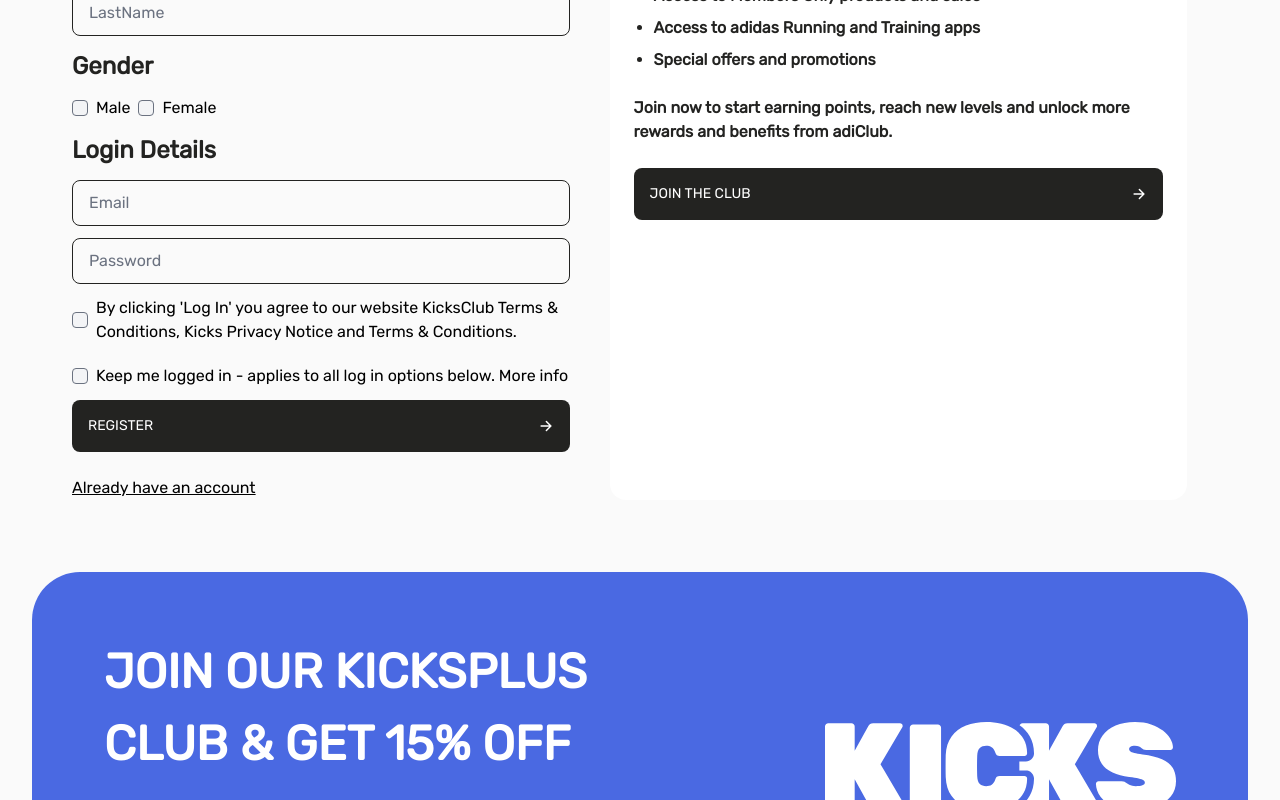
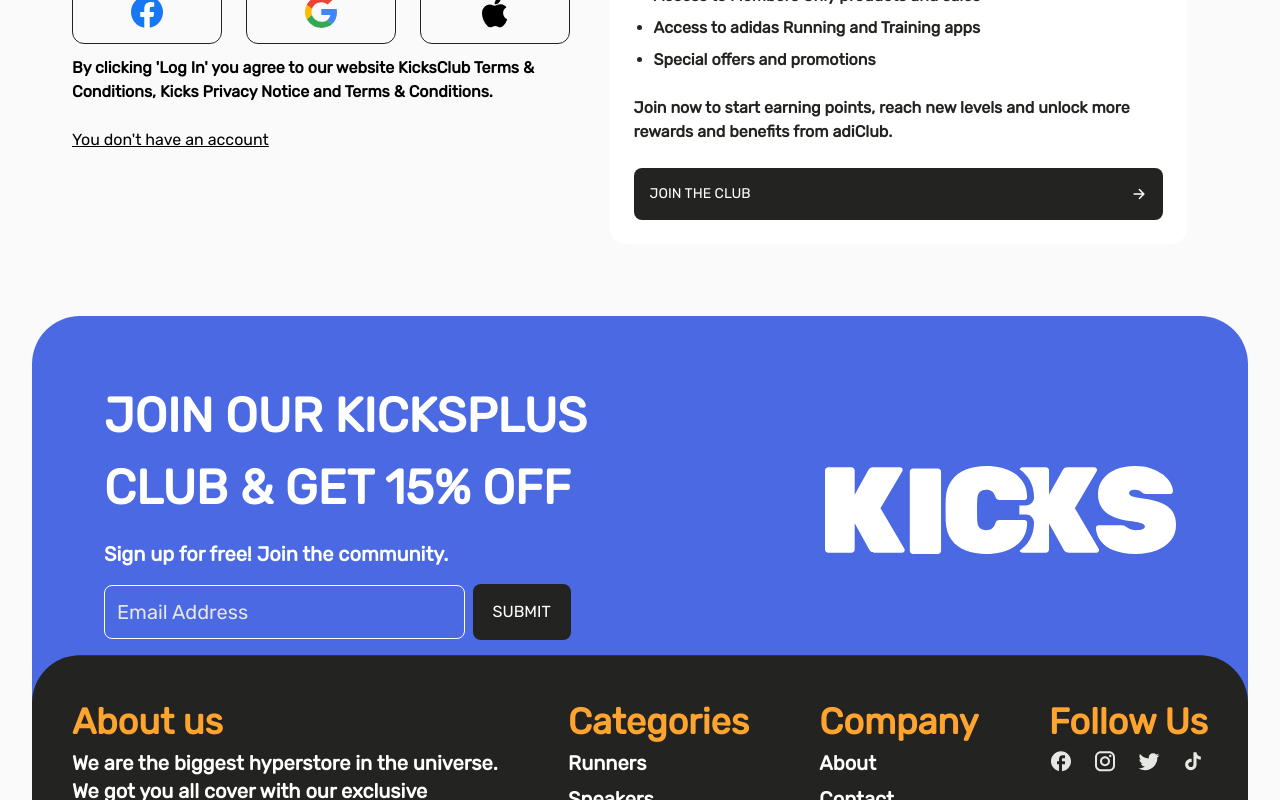
Before and after one commit to BelkacemYerfa/Kicks, a React (Vite) app in the folder client/: page /auth in a window 1280 px wide. Shown: the part 500-1300 px from the top of the page. Built offline with nearby package versions, Linux system fonts and the light colour scheme.

Commit message:
fixing some performance issues

```diff
--- a/client/src/Components/auth/Auth.jsx
+++ b/client/src/Components/auth/Auth.jsx
@@ -1,16 +1,20 @@
-import { useState } from "react";
+import { lazy, useState, useTransition } from "react";
 import { Login } from "./LogIn/Login";
-import { SignUp } from "./SignIn/SignUp";
+const SignUp = lazy(() => import("./SignIn/SignUp"));
 
 export const Auth = () => {
   const [LogForm, setLogForm] = useState(false);
+  const [, startTransition] = useTransition();
+
   const handleToggleState = () => {
-    setLogForm(!LogForm);
+    startTransition(() => {
+      setLogForm(!LogForm);
+    });
   };
   return (
     <div className="w-[95%] flex flex-col md:flex-row gap-y-6 md:justify-between">
       <div className="w-full md:w-1/2">
-        {LogForm ? (
+        {!LogForm ? (
           <>
             <Login />
             <br />
@@ -32,7 +36,7 @@
           </>
         )}
       </div>
-      <div className="bg-white py-6 px-4 md:px-6 rounded-2xl w-full md:w-1/2 ">
+      <div className="bg-white py-6 px-4 md:px-6 rounded-2xl w-full md:w-1/2 h-fit">
         <div className="text-ViewDetails">
           <h2 className="text-[36px] font-semibold ">
             Join Kicks Club Get Rewarded Today.
--- a/client/src/Components/auth/SignIn/SignUp.jsx
+++ b/client/src/Components/auth/SignIn/SignUp.jsx
@@ -1,4 +1,4 @@
-export const SignUp = () => {
+const SignUp = () => {
   return (
     <div className=" flex flex-col gap-y-3 md:px-10 w-full ">
       <h2 className="text-ViewDetails text-[32px] font-semibold">Register</h2>
@@ -175,3 +175,5 @@
     </div>
   );
 };
+
+export default SignUp;
--- a/client/src/Components/shared/Footer.jsx
+++ b/client/src/Components/shared/Footer.jsx
@@ -15,7 +15,7 @@
               name="Email"
               id="Email"
               placeholder="Email Address"
-              className="text-white text-xl outline-none w-1/2 bg-transparent rounded-lg py-3 px-3 border border-solid border-white"
+              className="text-white text-xl outline-none w-1/2 bg-transparent rounded-lg py-3 px-3 border border-solid border-white placeholder:text-FooterTitle"
             />
             <button
               type="submit"
--- a/client/src/Components/shared/Navigationbar.jsx
+++ b/client/src/Components/shared/Navigationbar.jsx
@@ -5,6 +5,7 @@
 import { ChoiceDropDown } from "./NavComponents/ChoiceDropDown";
 import { mediaPhone } from "../../static/mediaQueries";
 import dropSvg from "../../assets/dropdonw.svg";
+import { Link } from "react-router-dom";
 import { motion } from "framer-motion";
 
 export const Navigationbar = () => {
@@ -20,10 +21,7 @@
     });
   }, []);
   return (
-    <nav
-      className="flex items-center duration-300 ease-in-out justify-center w-full
-       "
-    >
+    <nav className="flex items-center duration-300 ease-in-out justify-center w-full">
       <div className="w-[95%] flex items-center justify-between bg-white rounded-t-3xl md:rounded-3xl p-4 md:p-8">
         <div className=" relative flex items-center gap-x-10 font-semibold text-ViewDetails ">
           <div
@@ -163,9 +161,12 @@
               <img src={searchLogo} className="h-8 w-8" alt="search logo" />
             </button>
           </div>
-          <div className="cursor-pointer flex items-center justify-center h-10 w-10">
+          <Link
+            to={"/auth"}
+            className="cursor-pointer flex items-center justify-center h-10 w-10"
+          >
             <img src={logo} className="h-8 w-8" alt="account logo" />
-          </div>
+          </Link>
           <div className="cursor-pointer bg-PannelBtn w-8 h-8 rounded-full flex items-center justify-center ">
             0
           </div>
```
